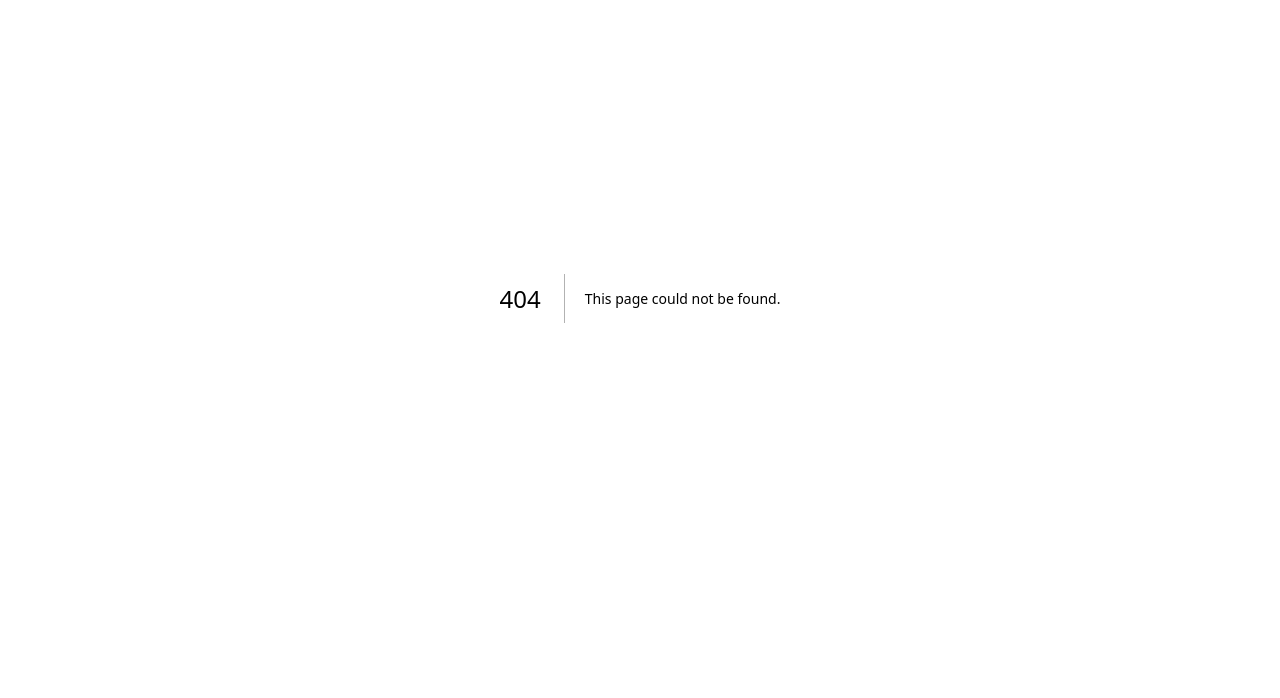
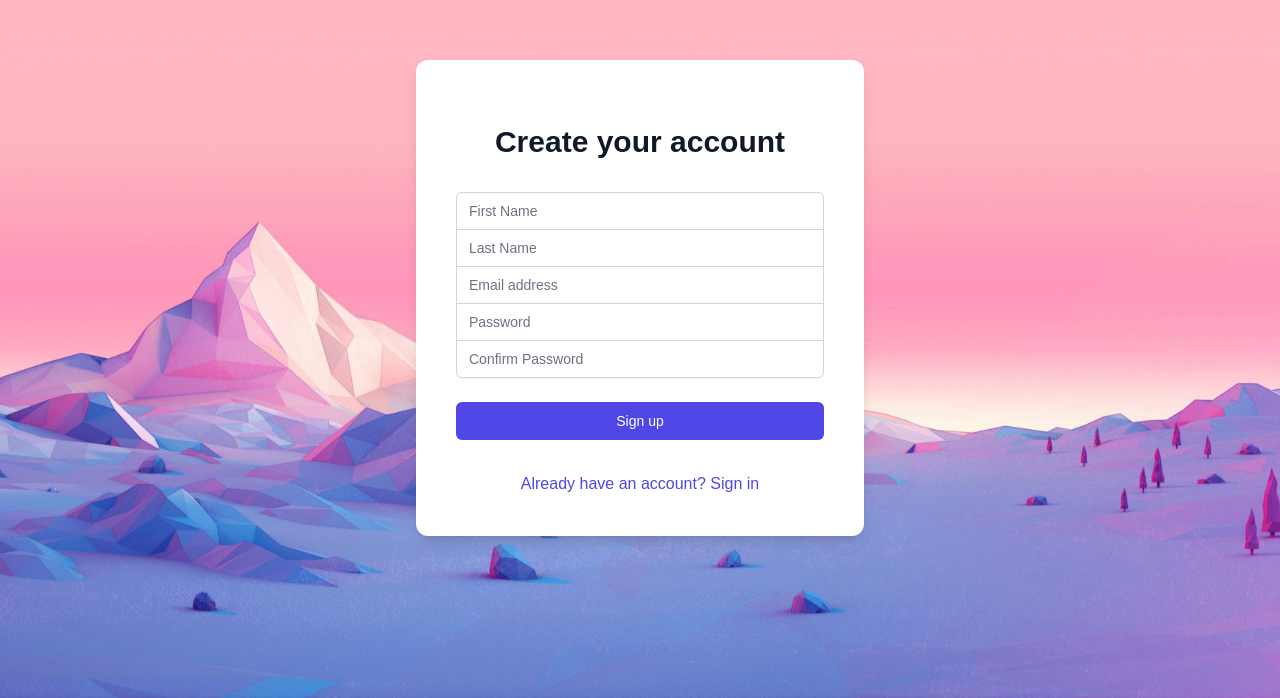
Before and after one commit to NelsonMaty/ai-generated-nextjs-app, a Next.js app: page /signup in a window 1280 px wide. Before the commit this address had no page. Shown: the part 102-800 px from the top of the page. Built offline with nearby package versions, Linux system fonts and the light colour scheme.

Commit message:
feat(auth): add signup API route and page

```diff
--- /dev/null
+++ b/src/app/api/auth/signup/route.ts
@@ -0,0 +1,44 @@
+import { NextRequest, NextResponse } from 'next/server';
+import bcrypt from 'bcryptjs';
+import jwt from 'jsonwebtoken';
+import dbConnect from '@/lib/mongodb';
+import User from '@/models/User';
+
+export async function POST(req: NextRequest) {
+  try {
+    await dbConnect();
+
+    const { firstName, lastName, email, password } = await req.json();
+
+    console.log('Received signup request for:', email);
+
+    // Check if user already exists
+    let user = await User.findOne({ email });
+    if (user) {
+      console.log('User already exists:', email);
+      return NextResponse.json({ error: 'User already exists' }, { status: 400 });
+    }
+
+    // Create new user
+    user = new User({
+      firstName,
+      lastName,
+      email,
+      password: await bcrypt.hash(password, 10),
+      accountNumber: Math.floor(100000000 + Math.random() * 900000000).toString(),
+      balance: 0,
+      transactions: []
+    });
+
+    await user.save();
+    console.log('New user created:', email);
+
+    // Create and return JWT
+    const token = jwt.sign({ userId: user._id }, process.env.JWT_SECRET!, { expiresIn: '1h' });
+
+    return NextResponse.json({ token, user: { id: user._id, name: `${user.firstName} ${user.lastName}`, email: user.email } });
+  } catch (error) {
+    console.error('Signup error:', error);
+    return NextResponse.json({ error: 'Error creating user' }, { status: 500 });
+  }
+}
--- /dev/null
+++ b/src/app/signup/page.tsx
@@ -0,0 +1,147 @@
+'use client';
+
+import { useState } from 'react';
+import { useRouter } from 'next/navigation';
+import Link from 'next/link';
+
+export default function Signup() {
+  const [firstName, setFirstName] = useState('');
+  const [lastName, setLastName] = useState('');
+  const [email, setEmail] = useState('');
+  const [password, setPassword] = useState('');
+  const [confirmPassword, setConfirmPassword] = useState('');
+  const [error, setError] = useState('');
+  const router = useRouter();
+
+  const handleSubmit = async (e: React.FormEvent) => {
+    e.preventDefault();
+    setError('');
+
+    if (password !== confirmPassword) {
+      setError("Passwords don't match");
+      return;
+    }
+
+    try {
+      const response = await fetch('/api/auth/signup', {
+        method: 'POST',
+        headers: { 'Content-Type': 'application/json' },
+        body: JSON.stringify({ firstName, lastName, email, password }),
+      });
+
+      if (response.ok) {
+        const data = await response.json();
+        localStorage.setItem('token', data.token);
+        router.push('/dashboard');
+      } else {
+        const errorData = await response.json();
+        setError(errorData.error || 'Signup failed');
+      }
+    } catch (error) {
+      console.error('Signup error:', error);
+      setError('An error occurred during signup');
+    }
+  };
+
+  return (
+    <div className="min-h-screen flex items-center justify-center bg-gray-100 bg-cover bg-center" style={{ backgroundImage: "url('/hero.jpg')" }}>
+      <div className="max-w-md w-full space-y-8 bg-white p-10 rounded-xl shadow-lg">
+        <div>
+          <h2 className="mt-6 text-center text-3xl font-extrabold text-gray-900">Create your account</h2>
+        </div>
+        <form className="mt-8 space-y-6" onSubmit={handleSubmit}>
+          <div className="rounded-md shadow-sm -space-y-px">
+            <div>
+              <label htmlFor="first-name" className="sr-only">First Name</label>
+              <input
+                id="first-name"
+                name="firstName"
+                type="text"
+                required
+                className="appearance-none rounded-none relative block w-full px-3 py-2 border border-gray-300 placeholder-gray-500 text-gray-900 rounded-t-md focus:outline-none focus:ring-indigo-500 focus:border-indigo-500 focus:z-10 sm:text-sm"
+                placeholder="First Name"
+                value={firstName}
+                onChange={(e) => setFirstName(e.target.value)}
+              />
+            </div>
+            <div>
+              <label htmlFor="last-name" className="sr-only">Last Name</label>
+              <input
+                id="last-name"
+                name="lastName"
+                type="text"
+                required
+                className="appearance-none rounded-none relative block w-full px-3 py-2 border border-gray-300 placeholder-gray-500 text-gray-900 focus:outline-none focus:ring-indigo-500 focus:border-indigo-500 focus:z-10 sm:text-sm"
+                placeholder="Last Name"
+                value={lastName}
+                onChange={(e) => setLastName(e.target.value)}
+              />
+            </div>
+            <div>
+              <label htmlFor="email-address" className="sr-only">Email address</label>
+              <input
+                id="email-address"
+                name="email"
+                type="email"
+                autoComplete="email"
+                required
+                className="appearance-none rounded-none relative block w-full px-3 py-2 border border-gray-300 placeholder-gray-500 text-gray-900 focus:outline-none focus:ring-indigo-500 focus:border-indigo-500 focus:z-10 sm:text-sm"
+                placeholder="Email address"
+                value={email}
+                onChange={(e) => setEmail(e.target.value)}
+              />
+            </div>
+            <div>
+              <label htmlFor="password" className="sr-only">Password</label>
+              <input
+                id="password"
+                name="password"
+                type="password"
+                autoComplete="new-password"
+                required
+                className="appearance-none rounded-none relative block w-full px-3 py-2 border border-gray-300 placeholder-gray-500 text-gray-900 focus:outline-none focus:ring-indigo-500 focus:border-indigo-500 focus:z-10 sm:text-sm"
+                placeholder="Password"
+                value={password}
+                onChange={(e) => setPassword(e.target.value)}
+              />
+            </div>
+            <div>
+              <label htmlFor="confirm-password" className="sr-only">Confirm Password</label>
+              <input
+                id="confirm-password"
+                name="confirmPassword"
+                type="password"
+                autoComplete="new-password"
+                required
+                className="appearance-none rounded-none relative block w-full px-3 py-2 border border-gray-300 placeholder-gray-500 text-gray-900 rounded-b-md focus:outline-none focus:ring-indigo-500 focus:border-indigo-500 focus:z-10 sm:text-sm"
+                placeholder="Confirm Password"
+                value={confirmPassword}
+                onChange={(e) => setConfirmPassword(e.target.value)}
+              />
+            </div>
+          </div>
+
+          {error && (
+            <div className="text-red-500 text-sm mt-2">
+              {error}
+            </div>
+          )}
+
+          <div>
+            <button
+              type="submit"
+              className="group relative w-full flex justify-center py-2 px-4 border border-transparent text-sm font-medium rounded-md text-white bg-indigo-600 hover:bg-indigo-700 focus:outline-none focus:ring-2 focus:ring-offset-2 focus:ring-indigo-500"
+            >
+              Sign up
+            </button>
+          </div>
+        </form>
+        <div className="text-center">
+          <Link href="/login" className="font-medium text-indigo-600 hover:text-indigo-500">
+            Already have an account? Sign in
+          </Link>
+        </div>
+      </div>
+    </div>
+  );
+}
```
